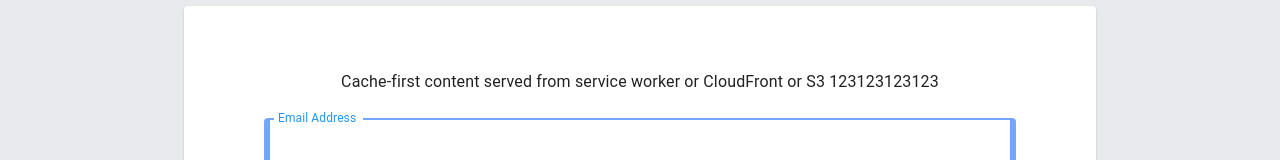
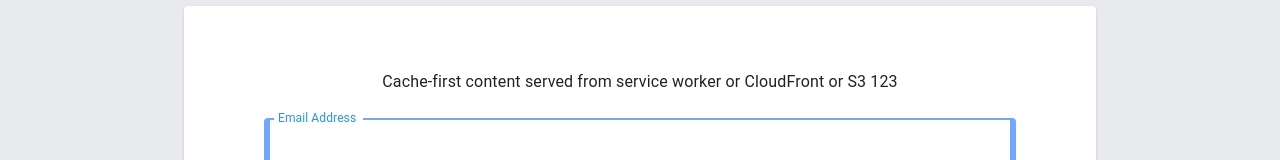
Before and after one commit to MarkZhuVUW/ts-react-s3-circleci-portfolio, a React app: page / in a window 1280 px wide. Shown: the part 242-402 px from the top of the page. Built offline with nearby package versions, Linux system fonts and the light colour scheme.

Commit message:
no message

```diff
--- a/src/components/Auth/LoginView.tsx
+++ b/src/components/Auth/LoginView.tsx
@@ -121,7 +121,7 @@ const LoginView: FC<LoginViewProps> = ({
           <Paper className={classes.paper}>
             <Typography>
               Cache-first content served from service worker or CloudFront or S3
-              123123123123
+              123
             </Typography>
             <form
               className={classes.form}
```
